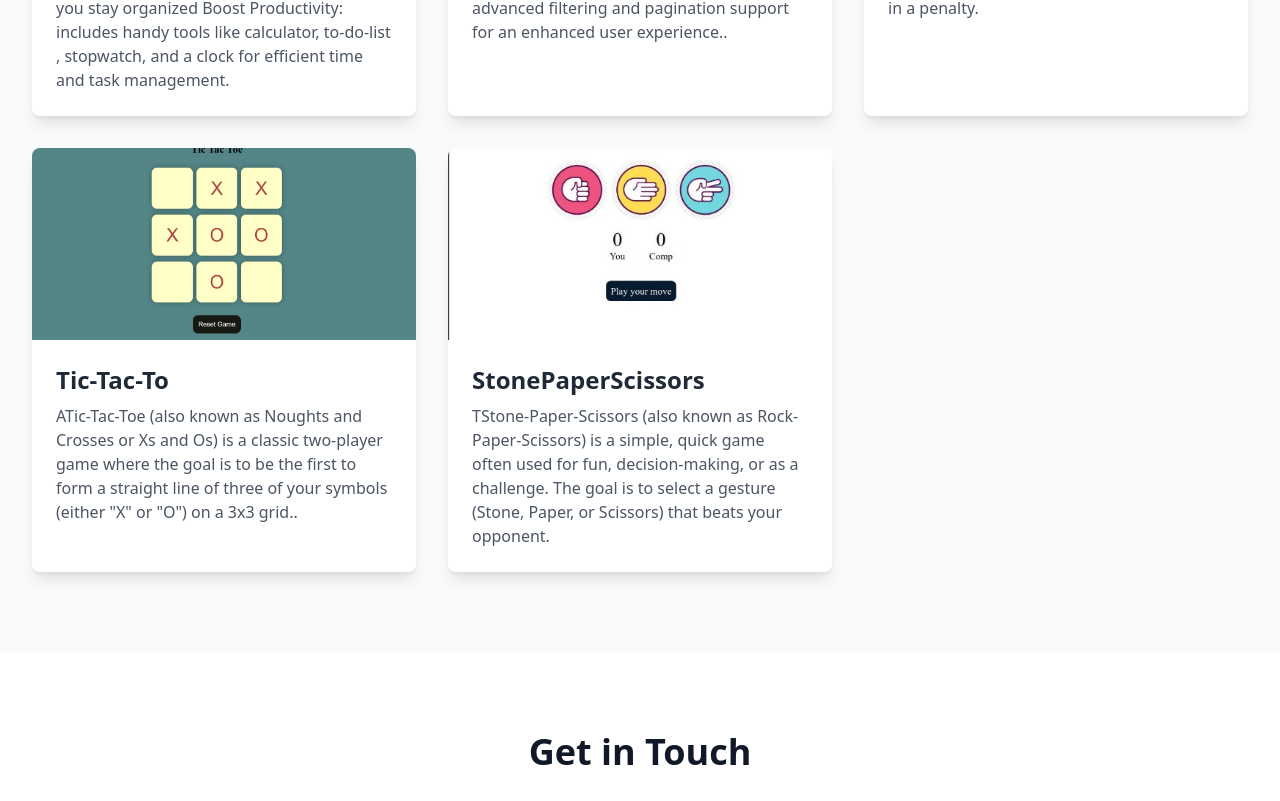
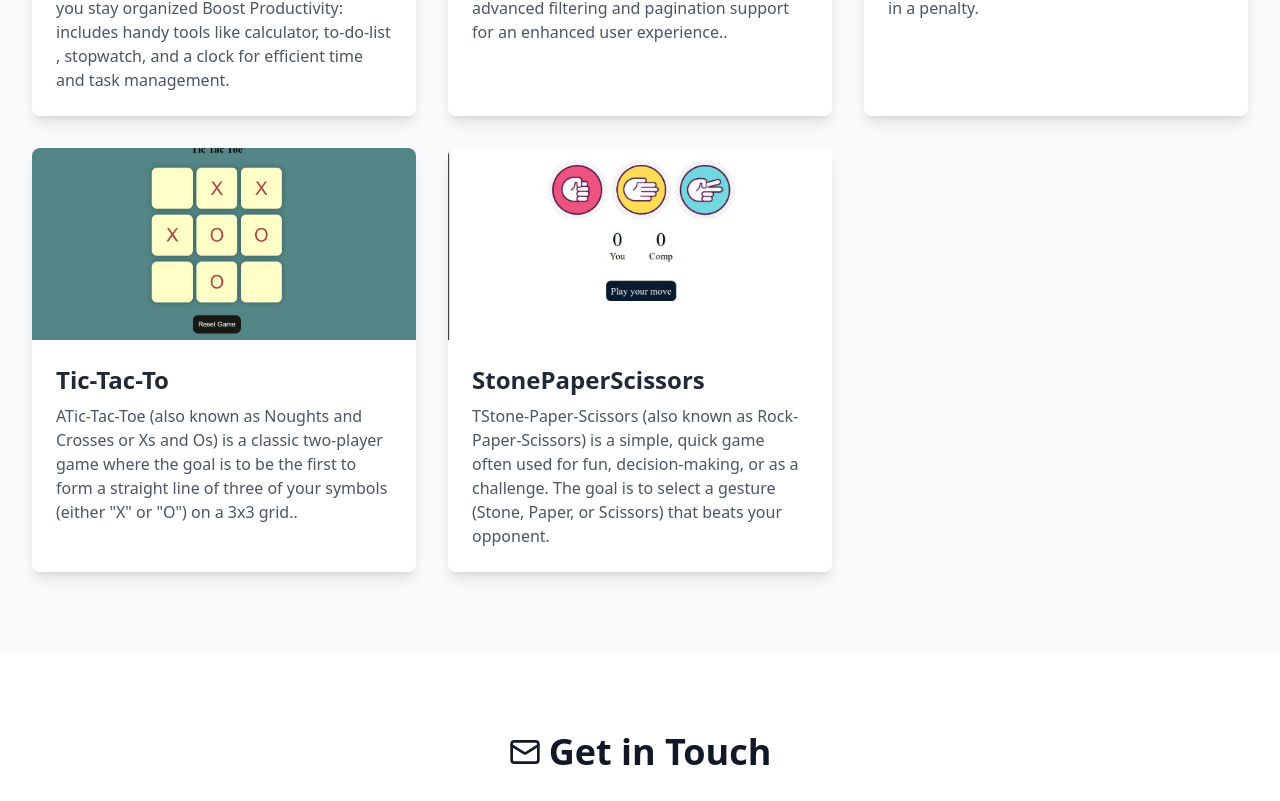
Before and after one commit to Dhruvkus-14/portfolioweb, a React (Vite) app: page / in a window 1280 px wide. Shown: the part 1996-2797 px from the top of the page. Built offline with nearby package versions, Linux system fonts and the light colour scheme.

Commit message:
Updated footer with current time and copyright design

```diff
--- a/src/components/Contact.tsx
+++ b/src/components/Contact.tsx
@@ -1,7 +1,8 @@
-import React, { useState } from 'react';
-import { motion } from 'framer-motion';
+import React, { useState, useEffect } from 'react';
+import { motion, useAnimation } from 'framer-motion';
 import emailjs from 'emailjs-com';
-import { Send, CheckCircle, AlertCircle } from 'lucide-react';
+import { Send, CheckCircle, AlertCircle, Mail } from 'lucide-react';
+import { useInView } from 'react-intersection-observer';
 
 const Contact = () => {
   const [formData, setFormData] = useState({
@@ -12,6 +13,25 @@ const Contact = () => {
   });
   const [isLoading, setIsLoading] = useState(false);
   const [status, setStatus] = useState<'idle' | 'success' | 'error'>('idle');
+  const [currentTime, setCurrentTime] = useState('');
+
+  const controls = useAnimation();
+  const { ref, inView } = useInView({ triggerOnce: true });
+
+  useEffect(() => {
+    const updateClock = () => {
+      const now = new Date();
+      setCurrentTime(now.toLocaleTimeString());
+    };
+    const timer = setInterval(updateClock, 1000);
+    return () => clearInterval(timer);
+  }, []);
+
+  useEffect(() => {
+    if (inView) {
+      controls.start('visible');
+    }
+  }, [controls, inView]);
 
   const handleChange = (e: React.ChangeEvent<HTMLInputElement | HTMLTextAreaElement>) => {
     setFormData({ ...formData, [e.target.name]: e.target.value });
@@ -22,7 +42,6 @@ const Contact = () => {
     setIsLoading(true);
 
     try {
-      // Replace with your EmailJS service ID, template ID, and user ID
       await emailjs.send(
         'service_3izxbtb',
         'template_q6vu9vi',
@@ -42,7 +61,20 @@ const Contact = () => {
   return (
     <section id="contact" className="py-20 bg-white">
       <div className="max-w-3xl mx-auto px-4 sm:px-6 lg:px-8">
-        <h2 className="text-4xl font-bold text-center text-gray-900 mb-12">Get in Touch</h2>
+        <motion.div
+          ref={ref}
+          initial="hidden"
+          animate={controls}
+          variants={{
+            hidden: { opacity: 0, x: -50 },
+            visible: { opacity: 1, x: 0 },
+          }}
+          transition={{ duration: 0.6 }}
+          className="text-4xl font-bold text-center text-gray-900 mb-12 flex items-center justify-center"
+        >
+          <Mail className="h-8 w-8 mr-2" />
+          Get in Touch
+        </motion.div>
 
         <motion.form
           initial={{ opacity: 0, y: 20 }}
@@ -156,6 +188,19 @@ const Contact = () => {
             )}
           </div>
         </motion.form>
+
+        <div className="mt-12 text-center text-gray-800">
+          <div className="bg-gradient-to-r from-indigo-500 via-purple-500 to-pink-500 text-white rounded-lg py-4 shadow-lg">
+            <p className="text-lg font-semibold">🌟 Current Time: <span className="font-bold">{currentTime}</span></p>
+          </div>
+          <p className="mt-4 text-sm text-gray-600">
+            <span className="text-gray-900 font-medium">
+              &copy; {new Date().getFullYear()} All rights reserved.
+            </span>
+            <br />
+            Made with ❤️ by <span className="text-indigo-600 font-bold">Dhruv Kushwaha</span>.
+          </p>
+        </div>
       </div>
     </section>
   );
```
